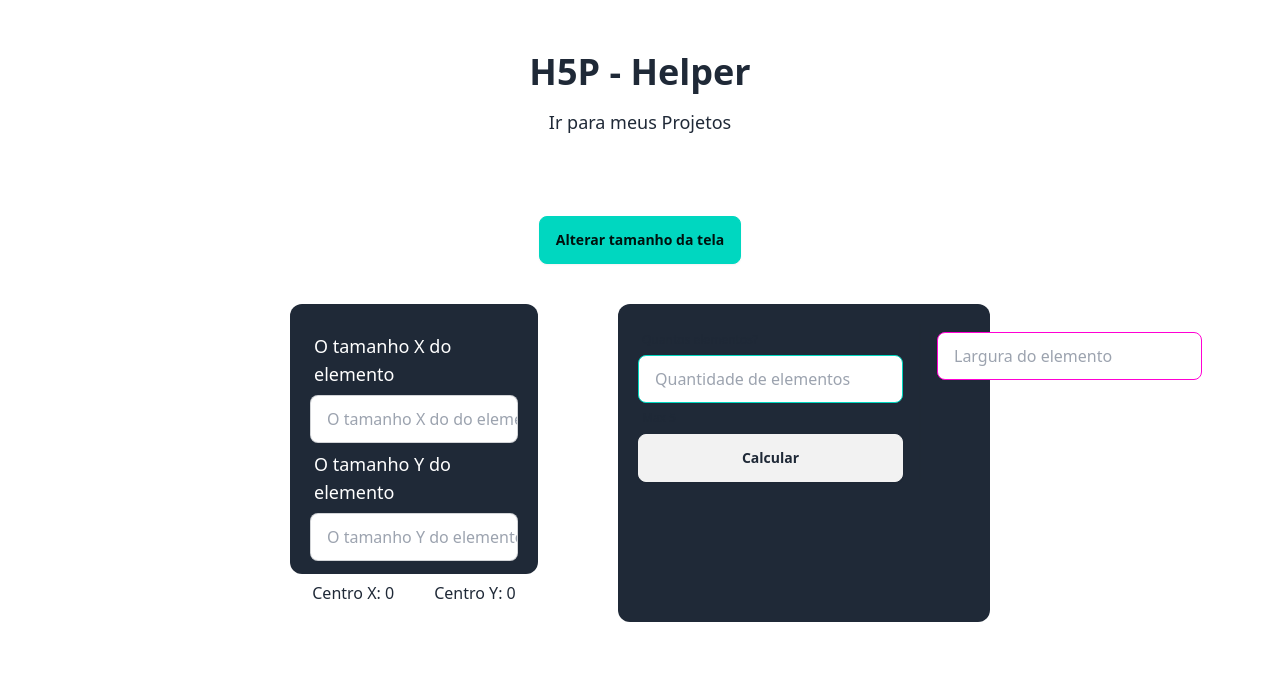
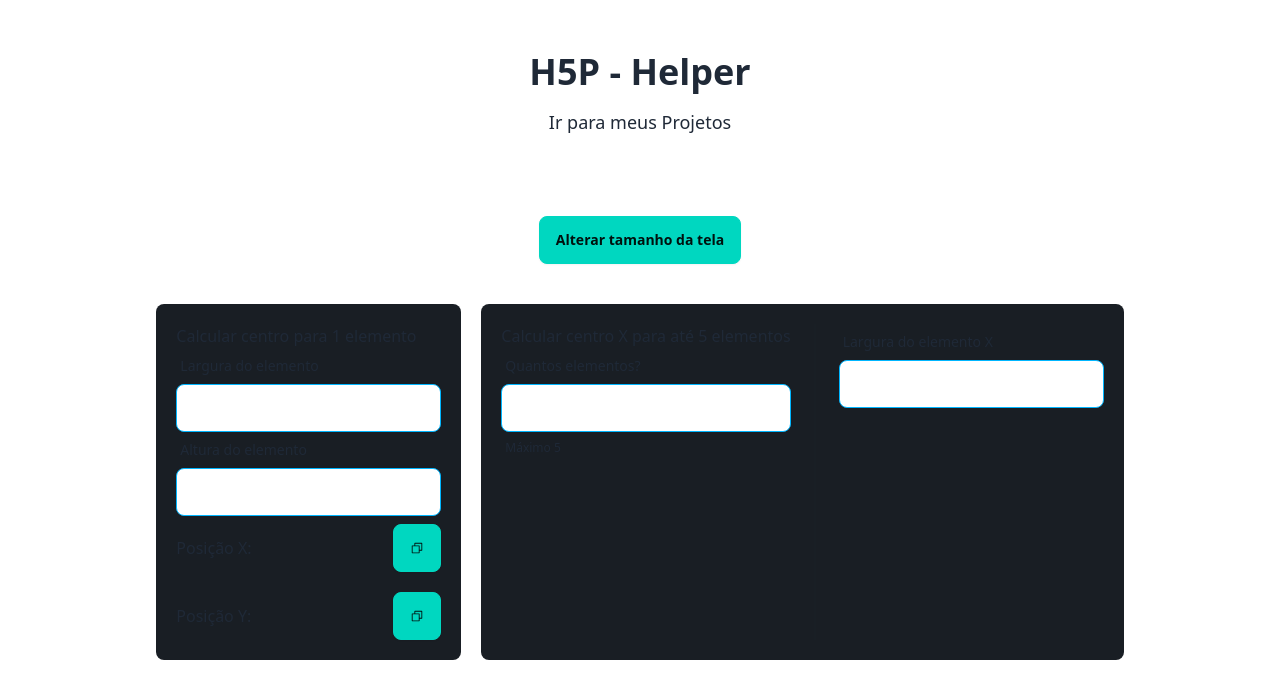
Before and after one commit to andrefelipe18/H5PNuxtHelper, a Nuxt app: page / in a window 1280 px wide. Shown: the top 698 px of the page. Built offline with nearby package versions, Linux system fonts and the light colour scheme.

Commit message:
RFC Broken ALL

```diff
--- /dev/null
+++ b/components/Button/Copy.vue
@@ -0,0 +1,9 @@
+<script setup lang="ts">
+
+</script>
+<template>
+    <button class="btn btn-accent">
+        <IconCopy />
+    </button>
+</template>
+<style scoped></style>
--- /dev/null
+++ b/components/ElementCenter.vue
@@ -0,0 +1,64 @@
+<script setup lang="ts">
+
+</script>
+<template>
+    <div class="container w-full flex gap-5 justify-center">
+        <div class="bg-[#191e24] p-5 rounded-lg">
+            <h2>Calcular centro para 1 elemento</h2>
+            <div class="">
+                <label class="form-control w-full max-w-xs">
+                    <div class="label">
+                        <span class="label-text">Largura do elemento</span>
+                    </div>
+                    <input type="number" class="input input-bordered input-info w-full max-w-xs" />
+                </label>
+            </div>
+            <div class="">
+                <label class="form-control w-full max-w-xs">
+                    <div class="label">
+                        <span class="label-text">Altura do elemento</span>
+                    </div>
+                    <input type="number" class="input input-bordered input-info w-full max-w-xs" />
+                </label>
+            </div>
+            <div class="flex flex-col justify-center gap-5 mt-2">
+                <p class="flex gap-2 justify-between items-center">
+                    <span>Posição X: </span>
+                    <ButtonCopy />
+                </p>
+                <p class="flex gap-2 justify-between items-center">
+                    <span>Posição Y: </span>
+                    <ButtonCopy />
+                </p>
+            </div>
+        </div>
+        <div class="bg-[#191e24] p-5 rounded-lg w-fit flex">
+            <div class="">
+                <h2>Calcular centro X para até 5 elementos</h2>
+                <div class="">
+                    <label class="form-control w-full max-w-xs">
+                        <div class="label">
+                            <span class="label-text">Quantos elementos?</span>
+                        </div>
+                        <input type="number" class="input input-bordered input-info w-full max-w-xs" />
+                        <div class="label">
+                            <span class="label-text-alt">Máximo 5</span>
+                        </div>
+                    </label>
+                </div>
+            </div>
+            <div class="divider divider-horizontal"></div>
+            <div class="">
+                <div class="">
+                    <label class="form-control w-full max-w-xs">
+                        <div class="label">
+                            <span class="label-text">Largura do elemento X</span>
+                        </div>
+                        <input type="number" class="input input-bordered input-info w-full max-w-xs" />
+                    </label>
+                </div>
+            </div>
+        </div>
+    </div>
+</template>
+<style scoped></style>
--- /dev/null
+++ b/components/Icon/Copy.vue
@@ -0,0 +1,6 @@
+<template>
+  <svg xmlns="http://www.w3.org/2000/svg" width="1em" height="1em" viewBox="0 0 256 256">
+            <path fill="currentColor"
+                d="M216 32H88a8 8 0 0 0-8 8v40H40a8 8 0 0 0-8 8v128a8 8 0 0 0 8 8h128a8 8 0 0 0 8-8v-40h40a8 8 0 0 0 8-8V40a8 8 0 0 0-8-8m-56 176H48V96h112Zm48-48h-32V88a8 8 0 0 0-8-8H96V48h112Z" />
+        </svg>
+</template>
--- a/pages/index.vue
+++ b/pages/index.vue
@@ -11,9 +11,8 @@ definePageMeta({
         <div class="mt-20 flex justify-center">
             <ScreenSizeModal />
         </div>
-        <div class="mt-10 flex justify-center gap-20">
-            <OneElementCenter />
-            <MoreElementsCenter />
+        <div class="mt-10 w-full flex justify-center">
+            <ElementCenter />
         </div>
     </main>
 </template>
--- a/stores/useScreenSizesStore.ts
+++ b/stores/useScreenSizesStore.ts
@@ -1,31 +1,13 @@
-import { useStorage } from '@vueuse/core'
-export const useScreenSizeStore = defineStore('ScreenSize', {
-    state: () => ({
-        screenFullSizeX: useStorage('screenFullSizeX', 0),
-        screenFullSizeY: useStorage('screenFullSizeY', 0),
-        screenSizeX: useStorage('screenSizeX', 0),
-        screenSizeY: useStorage('screenSizeY', 0),
-    }),
+export const useScreenSizeStore = defineStore("ScreenSize", {
+  state: () => ({
+    screen: {
+      width: useLocalStorage("screenWidth", 0),
+      height: useLocalStorage("screenHeight", 0),
+      utilWidth: useLocalStorage("screenUtilWidth", 0),
+      utilHeight: useLocalStorage("screenUtilHeight", 0),
+    },
+  }),
 
-    getters: {
-        getScreenFullSizeX: (state) => state.screenFullSizeX,
-        getScreenFullSizeY: (state) => state.screenFullSizeY,
-        getScreenSizeX: (state) => state.screenSizeX,
-        getScreenSizeY: (state) => state.screenSizeY,
-    },
 
-    actions: {
-        setScreenFullSizeX(value: number){
-            this.screenFullSizeX = value
-        },
-        setScreenFullSizeY(value: number){
-            this.screenFullSizeY = value
-        },
-        setScreenSizeX(value: number){
-            this.screenSizeX = value
-        },
-        setScreenSizeY(value: number){
-            this.screenSizeY = value
-        },
-    },
-})
+
+});
```
